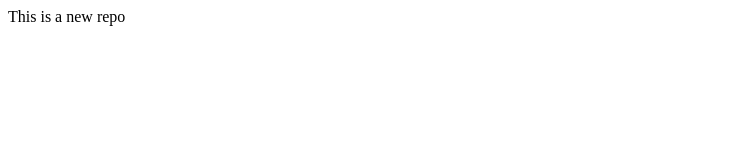
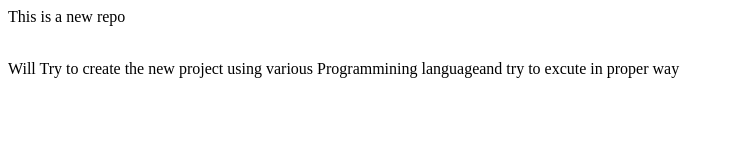
Before and after one commit to prajakta02-apk/localrepo, a plain HTML site: page index.html in a window 1280 px wide. Shown: the whole page, without its empty margins (0-735 px from the left). Drawn offline with Linux system fonts and the light colour scheme.

Commit message:
I added a new line in index.html file

```diff
--- a/index.html
+++ b/index.html
@@ -1 +1,3 @@
 <p> This is a new repo</p>
+<br>
+<h7>Will Try to create the new project using various Programmining languageand try to excute in proper way </h7>
```
Also changed, not shown: 1 other file.
